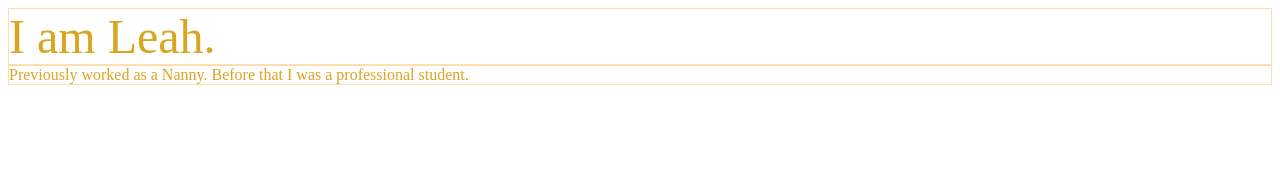
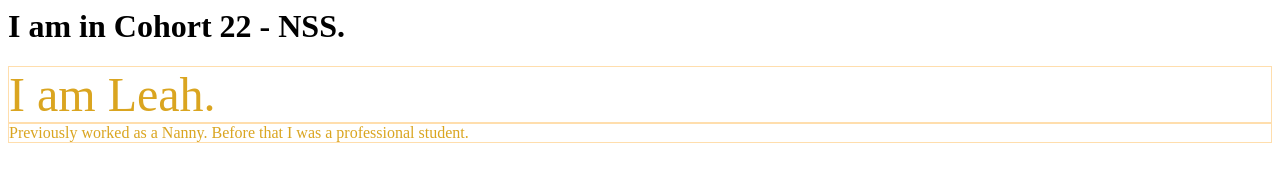
Before and after one commit to leahduvic/leahduvic.github.io, a plain HTML site: page index.html in a window 1280 px wide. Drawn offline with Linux system fonts and the light colour scheme.

Commit message:
finished adding h1

```diff
--- a/index.html
+++ b/index.html
@@ -4,7 +4,8 @@
       <link href="styles.css" rel="stylesheet"
   </head>
   <body>
-     <article id="intro" class="article">
+        <h1>I am in Cohort 22 - NSS.</h1>
+    <article id="intro" class="article">
          I am Leah.
      </article>
      <article id="history" class="article">
```
